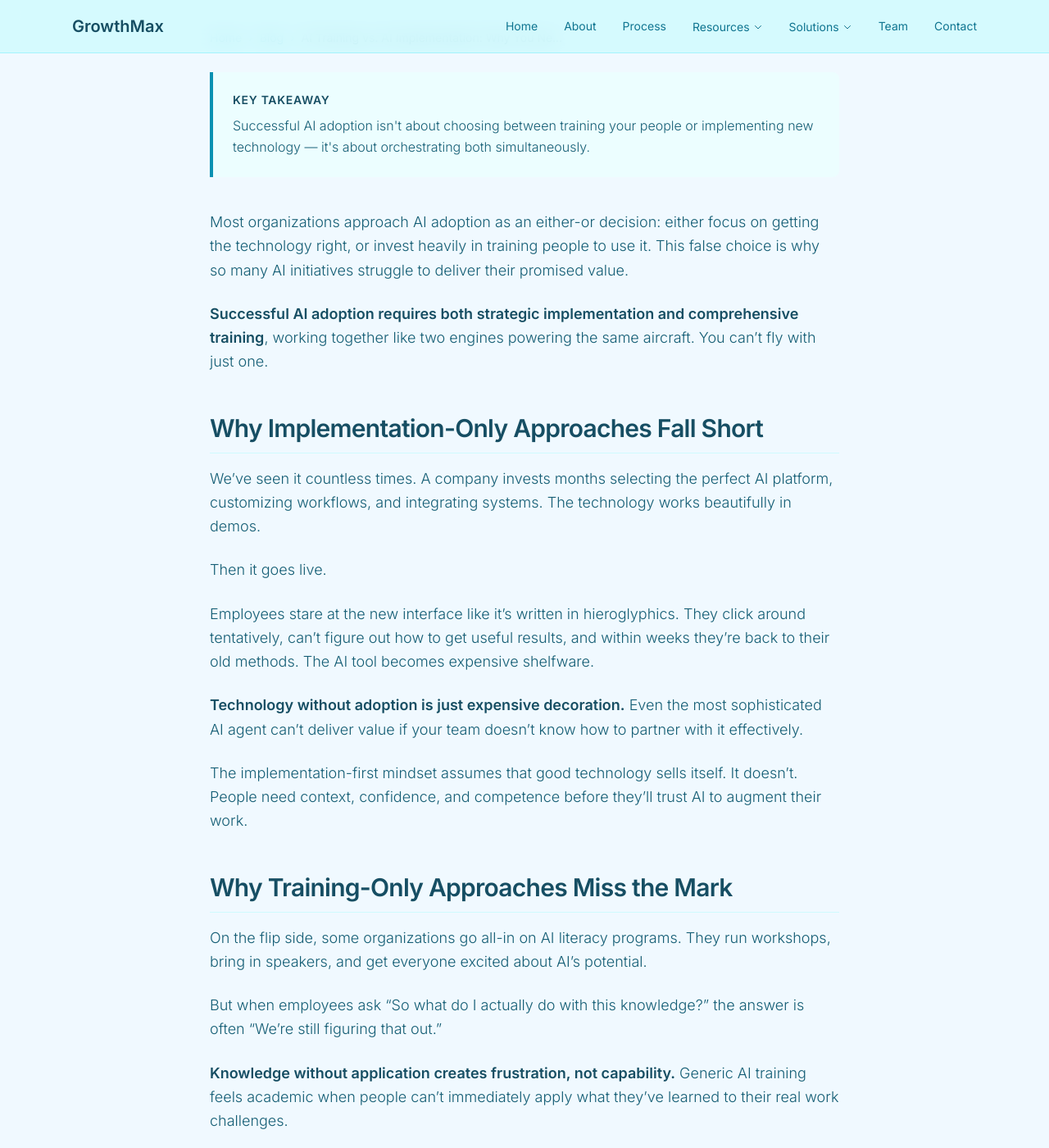
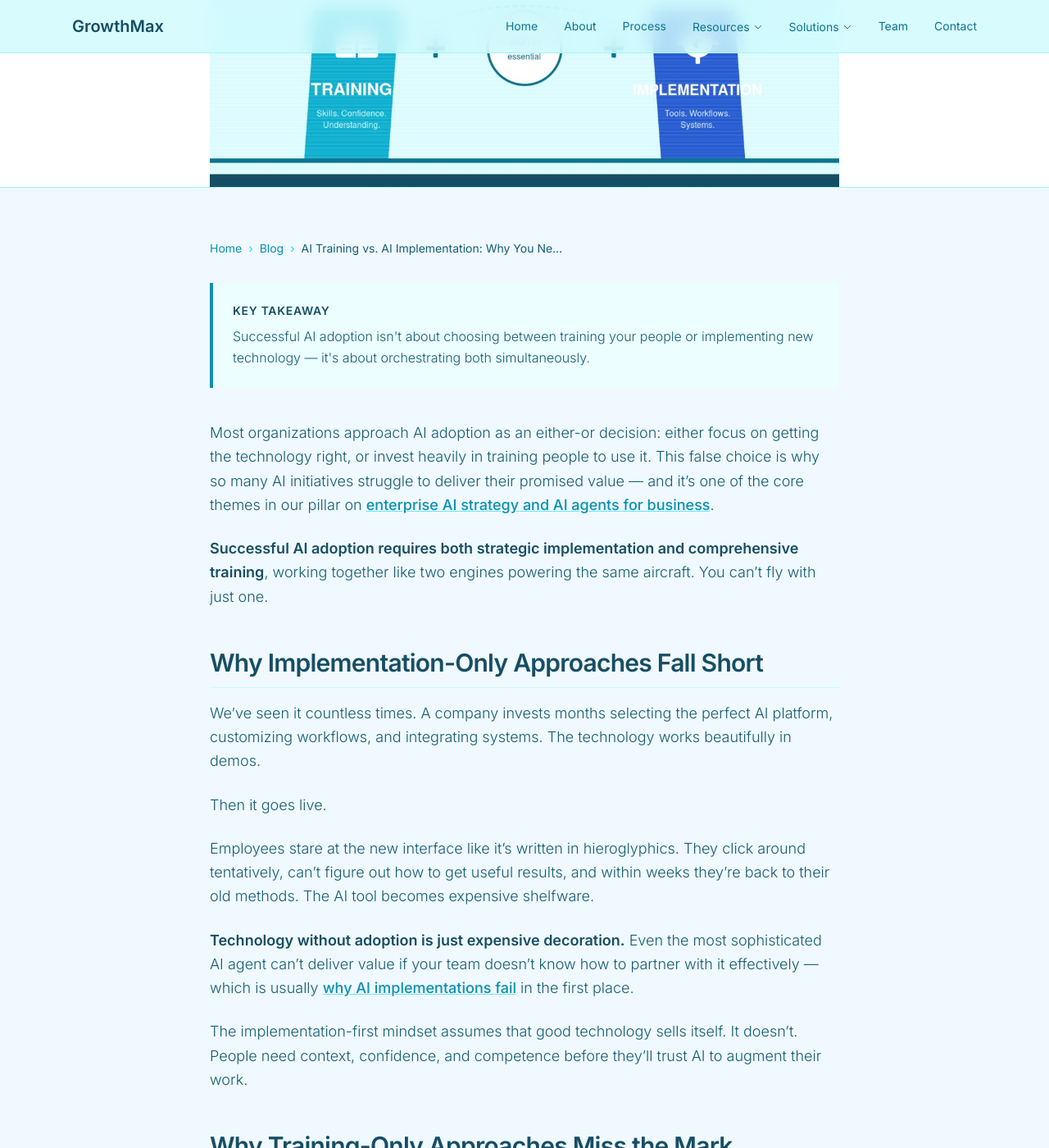
Before and after one commit to growthmaxinc/growthmaxweb, a Jekyll site: the page built from _posts/2026-04-15-ai-training-vs-implementation-why-you-need-both.md, in a window 1280 px wide and 1400 px high, scrolled down 452 px. Shown: the whole window at 82% size. Built offline with Jekyll 4.4.1, drawn with Linux system fonts in a browser that asks for light colours; nearby versions of some CDN libraries; some of the changed text lies outside the part shown.

Commit message:
Add hero images + internal links to 2 latest blog posts
The 2026-04-15 (AI Training vs. Implementation) and 2026-04-17
(5 Signs Your Team Is Ready for AI) posts shipped with the
default /growthMAX.PNG fallback in frontmatter, which the blog
templates explicitly skip — so both rendered with the gradient
placeholder instead of a hero image.

- Add two flat-vector cyan/blue hero illustrations (1200x630 JPG)
- Update image + image_alt frontmatter on both posts
- Add pillar + related-post internal links on both posts
- Add back-links from change-management and 90-day-timeline posts

Co-Authored-By: Claude Opus 4.6 <noreply@anthropic.com>

```diff
--- a/_posts/2026-04-15-ai-training-vs-implementation-why-you-need-both.md
+++ b/_posts/2026-04-15-ai-training-vs-implementation-why-you-need-both.md
@@ -12,7 +12,9 @@ faq:
 - a: You'll likely see low adoption rates, inconsistent results, and employee frustration
     — often leading to project abandonment within six months.
   q: What happens if I implement AI without proper employee training?
-image: /growthMAX.PNG
+image: /blog-ai-training-vs-implementation.jpg
+image_alt: Flat vector illustration of two pillars — training and implementation —
+  meeting in the middle around the word "both essential"
 keywords: AI training, AI implementation, AI adoption, employee training, AI skills
   development, AI capability building
 read_time: 6
@@ -30,7 +32,7 @@ tldr: Successful AI adoption isn't about choosing between training your people o
   implementing new technology — it's about orchestrating both simultaneously.
 ---
 
-Most organizations approach AI adoption as an either-or decision: either focus on getting the technology right, or invest heavily in training people to use it. This false choice is why so many AI initiatives struggle to deliver their promised value.
+Most organizations approach AI adoption as an either-or decision: either focus on getting the technology right, or invest heavily in training people to use it. This false choice is why so many AI initiatives struggle to deliver their promised value — and it's one of the core themes in our pillar on [enterprise AI strategy and AI agents for business](/ai-agents-for-business.html).
 
 **Successful AI adoption requires both strategic implementation and comprehensive training**, working together like two engines powering the same aircraft. You can't fly with just one.
 
@@ -42,7 +44,7 @@ Then it goes live.
 
 Employees stare at the new interface like it's written in hieroglyphics. They click around tentatively, can't figure out how to get useful results, and within weeks they're back to their old methods. The AI tool becomes expensive shelfware.
 
-**Technology without adoption is just expensive decoration.** Even the most sophisticated AI agent can't deliver value if your team doesn't know how to partner with it effectively.
+**Technology without adoption is just expensive decoration.** Even the most sophisticated AI agent can't deliver value if your team doesn't know how to partner with it effectively — which is usually [why AI implementations fail](/blog/why-ai-implementations-fail/) in the first place.
 
 The implementation-first mindset assumes that good technology sells itself. It doesn't. People need context, confidence, and competence before they'll trust AI to augment their work.
 
@@ -98,7 +100,7 @@ This isn't a three-day bootcamp. It's a months-long journey with multiple touchp
 
 The key to parallel development is **strategic sequencing**. You don't need perfect synchronization, but you do need thoughtful coordination.
 
-Start foundational training 4-6 weeks before your planned AI rollout. This gives people time to absorb core concepts without the pressure of immediate application.
+Start foundational training 4-6 weeks before your planned AI rollout. This gives people time to absorb core concepts without the pressure of immediate application — the [90-day AI adoption timeline](/blog/90-day-ai-adoption-timeline/) shows how this sequencing plays out week by week.
 
 Introduce hands-on practice with your specific tools 2-3 weeks before full deployment. Use pilot groups or sandbox environments where experimentation feels safe.
 
@@ -121,3 +123,5 @@ But also monitor capability metrics: training completion rates, skill assessment
 **The strongest indicator of long-term success is when employees start identifying new AI applications on their own.** That only happens when both technology and training have taken root.
 
 Building AI capability isn't about choosing between great technology or great training. It's about orchestrating both to create something more powerful than either alone. When your people are prepared and your tools are purpose-built, AI becomes what it should be: a genuine partner in better outcomes.
+
+Related reading: [the change management playbook for AI adoption](/blog/change-management-playbook-ai-adoption/), [a people-first AI strategy](/blog/people-first-ai-strategy/), and the [5 signs your team is ready for AI implementation](/blog/signs-team-ready-ai-implementation/).
```
Also changed, not shown: _posts/2026-04-06-90-day-ai-adoption-timeline.md (+1 -1 lines), _posts/2026-04-10-change-management-playbook-ai-adoption.md (+1 -1 lines), _posts/2026-04-17-signs-team-ready-ai-implementation.md (+7 -5 lines), blog-ai-training-vs-implementation.jpg (added), blog-signs-team-ready-ai.jpg (added).
